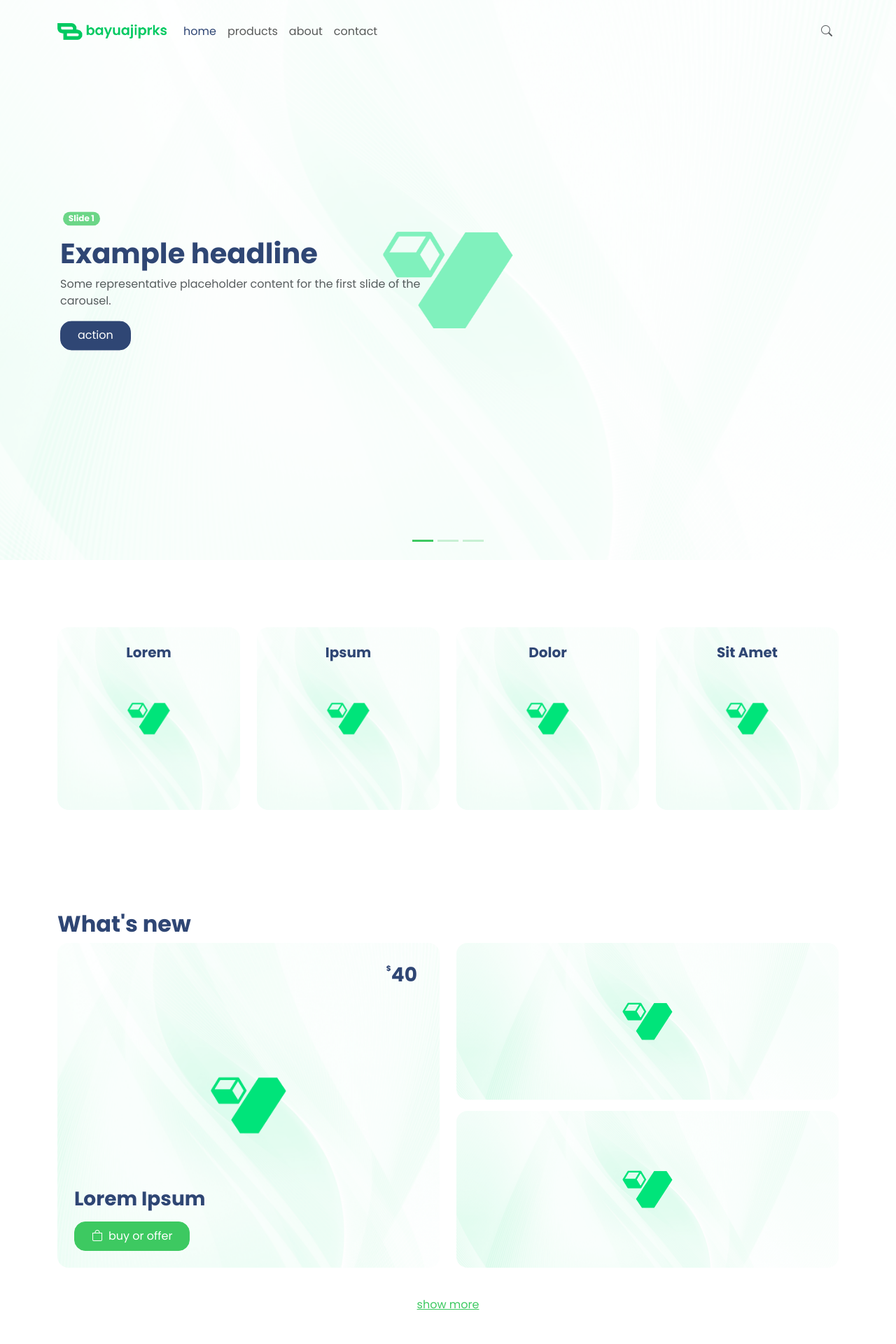
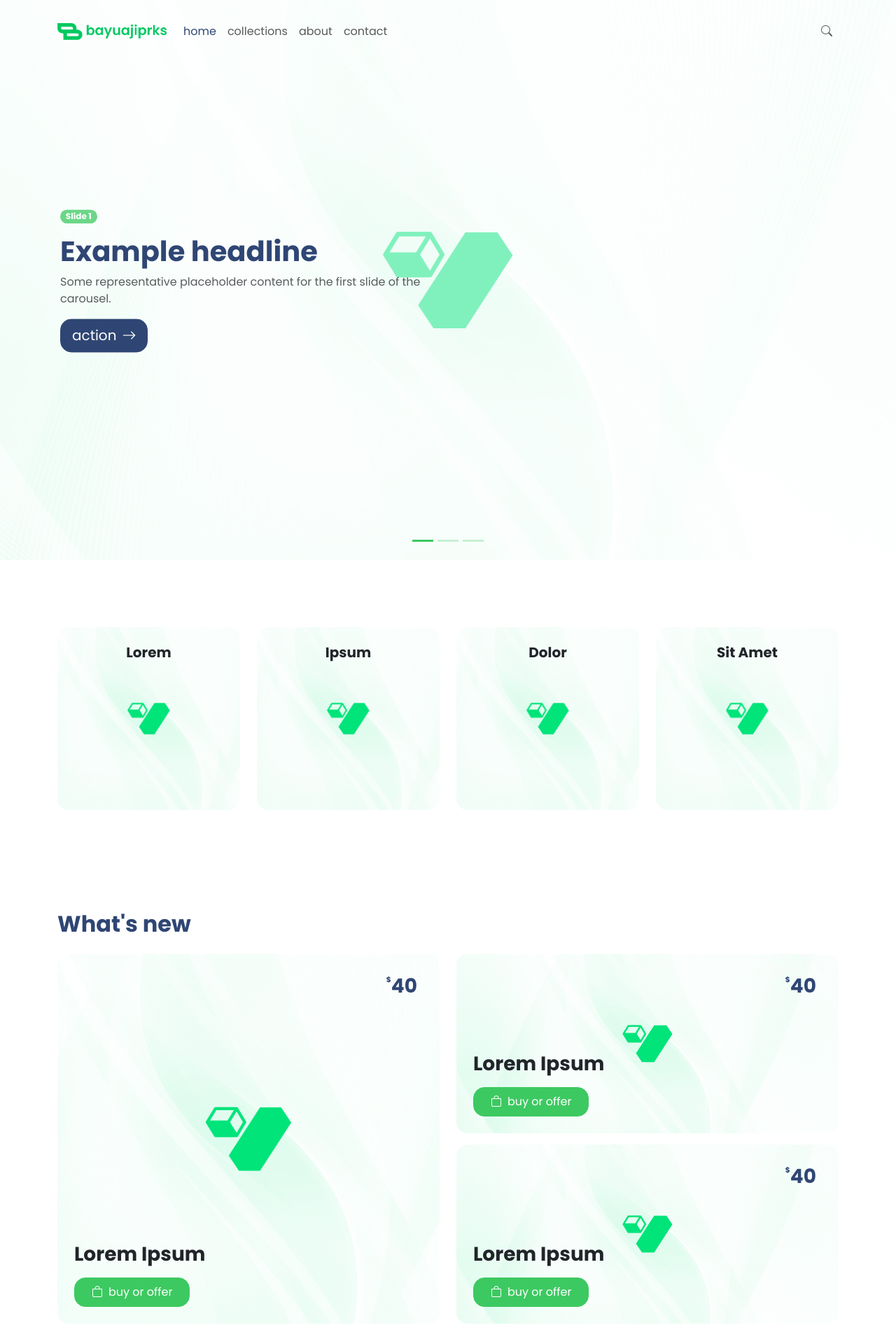
Before and after one commit to dodevca/bayuajiprks, a CodeIgniter 4 app: the page made by app/Views/homepage.php in a window 1280 px wide. Shown: the top 1920 px of the page at 70% size. Before the commit the page ends 1871 px from the top, so only its background shows below. Run offline with PHP 8.4 and a stand-in for CodeIgniter, Linux system fonts and the light colour scheme; the template is opened without the code that fills it, so the values that code supplies are empty; some libraries are stand-ins or nearby versions.

Commit message:
Add new section

```diff
--- a/app/Views/homepage.php
+++ b/app/Views/homepage.php
@@ -13,10 +13,10 @@
                 <div class="container position-relative min-vh-100">
                     <div class="row position-absolute top-50 translate-middle-y z-2 w-100">
                         <div class="col-lg-6 px-3">
-                            <span class="badge bg-primary bg-opacity-75 text-white ms-1 mb-3" data-aos="fade-right">Slide 1</span>
+                            <span class="badge bg-primary bg-opacity-75 text-white mb-3" data-aos="fade-right">Slide 1</span>
                             <h1 class="fs-1">Example headline</h1>
                             <p class="text-muted">Some representative placeholder content for the first slide of the carousel.</p>
-                            <a class="btn btn-secondary" href="#" data-aos="fade-up">action</a>
+                            <a class="btn btn-secondary btn-lg" href="#" data-aos="fade-up">action<i class="bi bi-arrow-right ms-2"></i></a>
                         </div>
                     </div>
                 </div>
@@ -25,7 +25,7 @@
                 <div class="container position-relative min-vh-100">
                     <div class="row position-absolute top-50 translate-middle-y z-2 w-100">
                         <div class="col-lg-6 px-3">
-                            <span class="badge bg-primary bg-opacity-75 text-white ms-1 mb-3" data-aos="fade-right">Slide 2</span>
+                            <span class="badge bg-primary bg-opacity-75 text-white mb-3" data-aos="fade-right">Slide 2</span>
                             <h2 class="fs-1">Example headline</h2>
                             <p class="text-muted">Some representative placeholder content for the first slide of the carousel.</p>
                         </div>
@@ -36,7 +36,7 @@
                 <div class="container position-relative min-vh-100">
                     <div class="row position-absolute top-50 translate-middle-y z-2 w-100" data-aos="fade-right">
                         <div class="col-lg-6 px-3">
-                            <span class="badge bg-primary bg-opacity-75 text-white ms-1 mb-3">Slide 3</span>
+                            <span class="badge bg-primary bg-opacity-75 text-white mb-3">Slide 3</span>
                             <h2 class="fs-1">Example headline</h2>
                             <p class="text-muted">Some representative placeholder content for the first slide of the carousel.</p>
                         </div>
@@ -50,34 +50,42 @@
     <div class="container py-5">
         <div class="row">
             <div class="col-sm-6 col-md-3">
-                <div class="category-item p-3 rounded" style="background-image: url(<?= base_url('images/jumbotron-demo.png') ?>)" data-aos="zoom-in-up">
-                    <h3 class="fs-5 text-center mt-2">Lorem</h3>
+                <div class="category-item rounded" style="background-image: url(<?= base_url('images/jumbotron-demo.png') ?>)" data-aos="zoom-in-up">
+                    <div class="p-3">
+                        <h3 class="fs-5 text-center text-dark mt-2">Lorem</h3>
                         <div class="position-absolute bottom-0 start-50 translate-middle-x">
                             <a href="#" class="btn btn-primary text-white mb-4">check it out</a>
                         </div>
                     </div>
                 </div>
+            </div>
             <div class="col-sm-6 col-md-3">
-                <div class="category-item p-3 rounded" style="background-image: url(<?= base_url('images/jumbotron-demo.png') ?>)" data-aos="zoom-in-up">
-                    <h3 class="fs-5 text-center mt-2">Ipsum</h3>
+                <div class="category-item rounded" style="background-image: url(<?= base_url('images/jumbotron-demo.png') ?>)" data-aos="zoom-in-up">
+                    <div class="p-3">
+                        <h3 class="fs-5 text-center text-dark mt-2">Ipsum</h3>
                         <div class="position-absolute bottom-0 start-50 translate-middle-x">
                             <a href="#" class="btn btn-primary text-white mb-4">check it out</a>
                         </div>
                     </div>
                 </div>
+            </div>
             <div class="col-sm-6 col-md-3">
-                <div class="category-item p-3 rounded" style="background-image: url(<?= base_url('images/jumbotron-demo.png') ?>)" data-aos="zoom-in-up">
-                    <h3 class="fs-5 text-center mt-2">Dolor</h3>
+                <div class="category-item rounded" style="background-image: url(<?= base_url('images/jumbotron-demo.png') ?>)" data-aos="zoom-in-up">
+                    <div class="p-3">
+                        <h3 class="fs-5 text-center text-dark mt-2">Dolor</h3>
                         <div class="position-absolute bottom-0 start-50 translate-middle-x">
                             <a href="#" class="btn btn-primary text-white mb-4">check it out</a>
                         </div>
                     </div>
                 </div>
+            </div>
             <div class="col-sm-6 col-md-3">
-                <div class="category-item p-3 rounded" style="background-image: url(<?= base_url('images/jumbotron-demo.png') ?>)" data-aos="zoom-in-up">
-                    <h3 class="fs-5 text-center mt-2">Sit Amet</h3>
+                <div class="category-item rounded" style="background-image: url(<?= base_url('images/jumbotron-demo.png') ?>)" data-aos="zoom-in-up">
+                    <div class="p-3">
+                        <h3 class="fs-5 text-center text-dark mt-2">Sit Amet</h3>
                         <div class="position-absolute bottom-0 start-50 translate-middle-x">
                             <a href="#" class="btn btn-primary text-white mb-4">check it out</a>
+                        </div>
                     </div>
                 </div>
             </div>
@@ -86,29 +94,47 @@
 </section>
 <section id="latest">
     <div class="container py-5">
-        <h3 class="h2">What's new</h3>
+        <h3 class="h2 mb-4">What's new</h3>
         <div class="row">
             <div class="col-md-6 mb-3">
-                <div class="d-flex flex-column justify-content-end latest-item h-100 p-4 rounded" style="background-image: url(<?= base_url('images/jumbotron-demo.png') ?>)">
+                <div class="d-flex flex-column justify-content-end latest-item h-100 p-4 rounded gap-3" style="background-image: url(<?= base_url('images/jumbotron-demo.png') ?>)">
                     <div class="d-flex align-items-start badge p-2 ms-auto mb-auto">
                         <span class="small">$</span>
                         <span class="fs-3">40</span>
                     </div>
-                    <h4 class="mb-3">Lorem Ipsum</h4>
-                    <p class="text-muted text-truncate">Ut enim ad minim veniam, quis nostrud exercitation ullamco laboris nisi ut aliquip ex ea commodo consequat.</p>
+                    <div class="pt-4">
+                        <h4 class="fs-3 text-dark">Lorem Ipsum</h4>
+                        <p class="text-muted text-truncate mb-0">Ut enim ad minim veniam, quis nostrud exercitation ullamco laboris nisi ut aliquip ex ea commodo consequat.</p>
+                    </div>
                     <a href="#" class="btn btn-primary text-white me-auto"><i class="bi bi-bag me-2"></i>buy or offer</a>
                 </div>
             </div>
             <div class="col-md-6">
                 <div class="row">
                     <div class="col-12 mb-3">
-                        <div class="latest-item h-100 p-3 rounded" style="background-image: url(<?= base_url('images/jumbotron-demo.png') ?>)">
-                            <div class="py-5 my-5"></div>
+                        <div class="d-flex flex-column justify-content-end latest-item h-100 p-4 rounded gap-3" style="background-image: url(<?= base_url('images/jumbotron-demo.png') ?>)">
+                            <div class="d-flex align-items-start badge p-2 ms-auto mb-auto">
+                                <span class="small">$</span>
+                                <span class="fs-3">40</span>
+                            </div>
+                            <div class="pt-4">
+                                <h4 class="fs-3 text-dark">Lorem Ipsum</h4>
+                                <p class="text-muted text-truncate mb-0">Ut enim ad minim veniam, quis nostrud exercitation ullamco laboris nisi ut aliquip ex ea commodo consequat.</p>
+                            </div>
+                            <a href="#" class="btn btn-primary text-white me-auto"><i class="bi bi-bag me-2"></i>buy or offer</a>
                         </div>
                     </div>
                     <div class="col-12 mb-3">
-                        <div class="latest-item h-100 p-3 rounded" style="background-image: url(<?= base_url('images/jumbotron-demo.png') ?>)">
-                            <div class="py-5 my-5"></div>
+                        <div class="d-flex flex-column justify-content-end latest-item h-100 p-4 rounded gap-3" style="background-image: url(<?= base_url('images/jumbotron-demo.png') ?>)">
+                            <div class="d-flex align-items-start badge p-2 ms-auto mb-auto">
+                                <span class="small">$</span>
+                                <span class="fs-3">40</span>
+                            </div>
+                            <div class="pt-4">
+                                <h4 class="fs-3 text-dark">Lorem Ipsum</h4>
+                                <p class="text-muted text-truncate mb-0">Ut enim ad minim veniam, quis nostrud exercitation ullamco laboris nisi ut aliquip ex ea commodo consequat.</p>
+                            </div>
+                            <a href="#" class="btn btn-primary text-white me-auto"><i class="bi bi-bag me-2"></i>buy or offer</a>
                         </div>
                     </div>
                 </div>
--- a/app/Views/layouts/main.php
+++ b/app/Views/layouts/main.php
@@ -43,7 +43,7 @@
                             <a class="nav-link active" aria-current="page" href="<?= base_url() ?>">home</a>
                         </li>
                         <li class="nav-item">
-                            <a class="nav-link" href="#">products</a>
+                            <a class="nav-link" href="#">collections</a>
                         </li>
                         <li class="nav-item">
                             <a class="nav-link" href="#">about</a>
@@ -60,6 +60,55 @@
         <?= $this->renderSection('main') ?>
     </main>
     <footer>
+        <section class="bg-secondary">
+            <div class="container py-5">
+                <div class="row">
+                    <div class="col-md-6 text-center text-md-start mb-4 mb-md-0">
+                        <h3 class="text-white mb-0">Lorem ipsum dolor sit amet, consectetur adipiscing elit</h3>
+                    </div>
+                    <div class="col-md-6 text-center my-auto">
+                        <a href="#" class="btn btn-primary btn-lg text-white"><i class="bi bi-envelope me-2"></i>get in touch</a>
+                    </div>
+                </div>
+            </div>
+        </section>
+        <section>
+            <div class="container pt-5">
+                <div class="row">
+                    <div class="col-md-4 mb-4 mb-md-0">
+                        <h5 class="h6 text-dark">Collections</h5>
+                        <ul class="list-unstyled">
+                            <li><a href="#" class="fs-6 text-muted text-decoration-none">Lorem</a></li>
+                            <li><a href="#" class="fs-6 text-muted text-decoration-none">Ipsum</a></li>
+                            <li><a href="#" class="fs-6 text-muted text-decoration-none">Dolor</a></li>
+                            <li><a href="#" class="fs-6 text-muted text-decoration-none">Sit Amet</a></li>
+                        </ul>
+                    </div>
+                    <div class="col-md-4 mb-4 mb-md-0">
+                        <h5 class="h6 text-dark">Links</h5>
+                        <ul class="list-unstyled">
+                            <li><a href="#" class="fs-6 text-muted text-decoration-none">About</a></li>
+                            <li><a href="#" class="fs-6 text-muted text-decoration-none">Terms & Conditions</a></li>
+                            <li><a href="#" class="fs-6 text-muted text-decoration-none">Privacy Policy</a></li>
+                        </ul>
+                    </div>
+                    <div class="col-md-4 mb-4 mb-md-0">
+                        <h5 class="h6 text-dark">Follow Me</h5>
+                        <div class="d-flex align-item-center gap-3">
+                            <a href="#" class="fs-4 text-secondary"><i class="bi bi-instagram"></i></a>
+                            <a href="#" class="fs-4 text-secondary"><i class="bi bi-telegram"></i></a>
+                            <a href="#" class="fs-4 text-secondary"><i class="bi bi-twitter-x"></i></a>
+                            <a href="#" class="fs-4 text-secondary"><i class="bi bi-dribbble"></i></a>
+                        </div>
+                    </div>
+                </div>
+            </div>
+        </section>
+        <section class="mb-0">
+            <div class="container border-top py-4">
+                <p class="text-muted mb-0">&copy; 2024 Bayuajiprks. All rights reserved.</p>
+            </div>
+        </section>
     </footer>
     <script src="https://code.jquery.com/jquery-3.7.1.slim.min.js" integrity="sha256-kmHvs0B+OpCW5GVHUNjv9rOmY0IvSIRcf7zGUDTDQM8=" crossorigin="anonymous"></script>
     <script src="https://unpkg.com/aos@2.3.1/dist/aos.js"></script>
--- a/public/scss/style.scss
+++ b/public/scss/style.scss
@@ -20,6 +20,7 @@ $headings-color: $secondary;
 // include any default map overrides here
 $btn-padding-x: $spacer * 1.5;
 $btn-padding-y: $spacer * .5;
+$btn-border-radius-lg: $border-radius;
 
 // include remainder of required parts
 @import "../../vendor/twbs/bootstrap/scss/maps";
@@ -118,6 +119,25 @@ section {
     background-repeat: no-repeat;
 }
 
+.bg-layer {
+    &::after {
+        @extend .position-absolute,
+        .d-block,
+        .top-0,
+        .end-0,
+        .bottom-0,
+        .start-0,
+        .z-0,
+        .rounded,
+        .opacity-75;
+        content: "";
+        background: linear-gradient(180deg, rgba(255,255,255,1) 0%, rgba(255,255,255,0) 48%, rgba(255,255,255,0) 52%, rgba(255,255,255,1) 100%);
+        background-size: cover;
+        background-position: center;
+        background-repeat: no-repeat;
+    }
+}
+
 #navbar-menu {
     .nav-link {
         &.active {
@@ -151,19 +171,26 @@ section {
         .bg-cover;
         aspect-ratio: 1 / 1;
 
-        a {
-            @extend .opacity-0;
-            transition: opacity 0.8s ease-in-out;
-        }
-
         &:hover,
         &:active,
         &:focus {
-            @extend .shadow;
+            @extend .shadow,
+            .bg-layer;
 
             a {
                 @extend .opacity-100;
             }
+        }
+
+        > div {
+            @extend .position-relative,
+            .z-1,
+            .h-100;
+        }
+
+        a {
+            @extend .opacity-0;
+            transition: opacity 0.8s ease-in-out;
         }
 
         @include media-breakpoint-down(md) {
@@ -174,17 +201,21 @@ section {
 
 #latest {
     .latest-item {
-        @extend .bg-cover;
+        @extend .position-relative,
+        .bg-cover;
 
         &:hover,
         &:active,
         &:focus {
+            @extend .shadow,
+            .bg-layer;
+
             h4 {
-                @extend .fs-6;
+                transform: translateY(0);
             }
 
             p {
-                @extend .d-block,
+                @extend .visible,
                 .opacity-100;
             }
 
@@ -194,13 +225,18 @@ section {
             }
         }
 
+        > * {
+            @extend .position-relative,
+            .z-1;
+        }
+
         h4 {
-            @extend .fs-3;
-            transition: all 0.5s ease;
+            transform: translateY(2rem);
+            transition: transform 0.5s ease;
         }
 
         p {
-            @extend .d-none,
+            @extend .invisible,
             .opacity-0;
             transition: opacity 0.8s ease-in-out;
         }
```
Also changed, not shown: public/css/style.min.css, 1 other file. Lines whose indentation alone changed are shown as unchanged.
